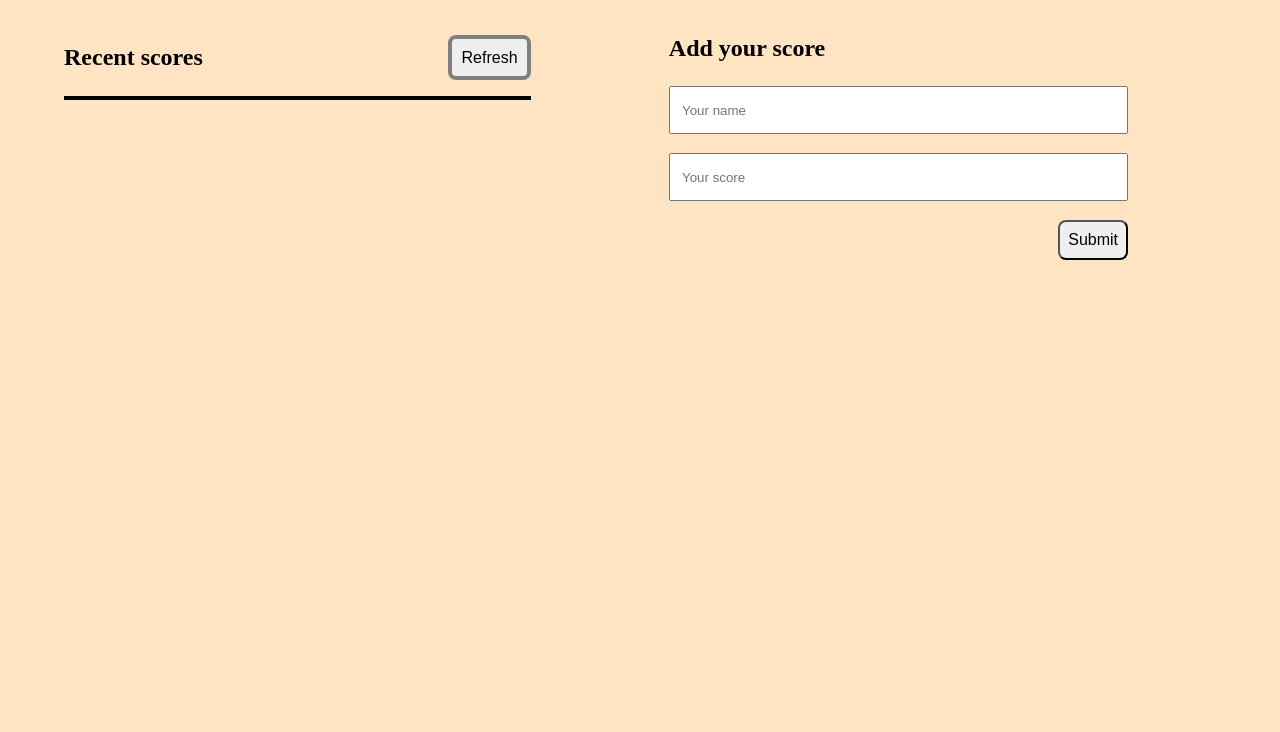
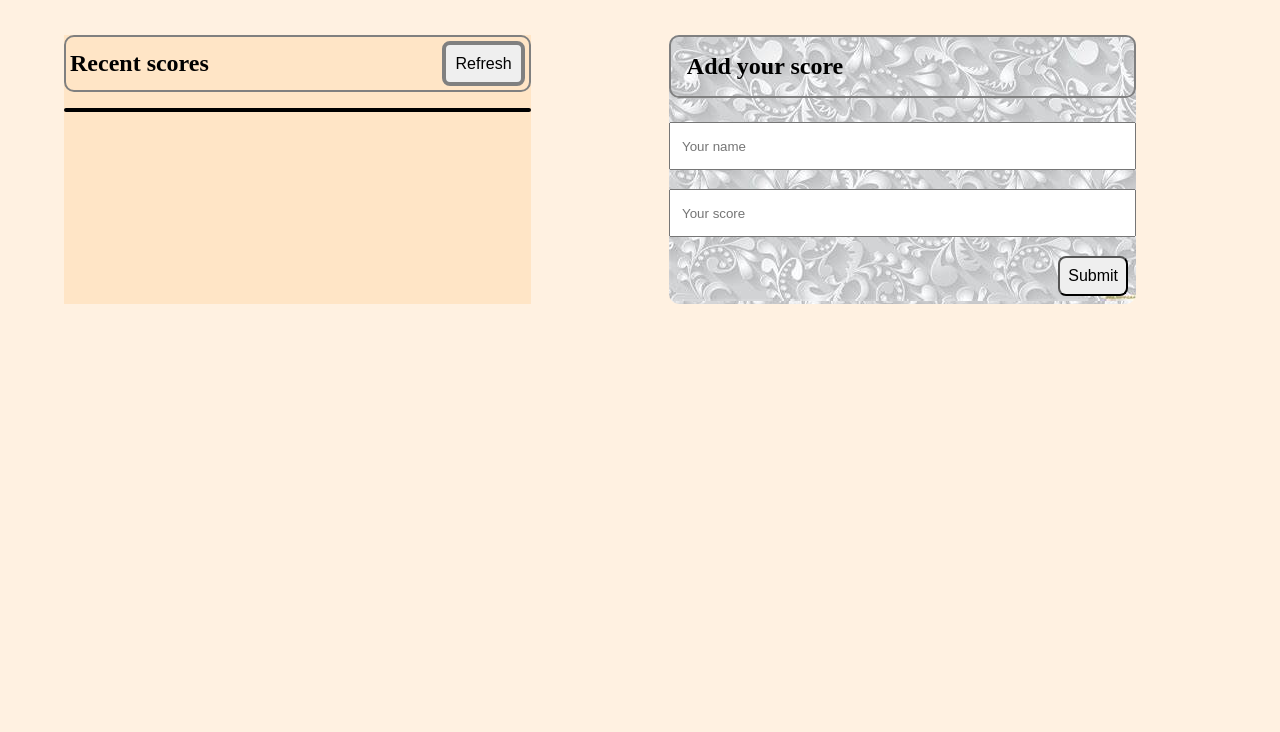
Before and after one commit to Bestbynature/leaderboard-project, a website built with webpack: page src/index.html in a window 1280 px wide. Shown: the part 68-800 px from the top of the page. Built offline with nearby package versions, Linux system fonts and the light colour scheme.

Commit message:
:zap: Update the stylesheet

```diff
--- a/src/mystyles.css
+++ b/src/mystyles.css
@@ -5,7 +5,7 @@
 }
 
 body {
-  background-color: bisque;
+  background-color: rgba(255, 228, 196, 0.5);
   padding: 1rem;
 }
 
@@ -20,6 +20,7 @@
   flex-direction: column;
   width: 40%;
   margin: 3rem;
+  background-color: rgba(255, 228, 196, 0.9);
 }
 
 .recent-heading {
@@ -27,6 +28,9 @@
   justify-content: space-between;
   align-items: center;
   margin-bottom: 1rem;
+  border: 2px solid gray;
+  padding: 4px;
+  border-radius: 10px;
 }
 
 .recent-heading button {
@@ -56,7 +60,7 @@
 
 table {
   border: 2px solid black;
-  padding: 0;
+  border-radius: 10px;
 }
 
 tr {
@@ -81,10 +85,15 @@
   flex-direction: column;
   width: 40%;
   margin: 3rem;
+  background: url(../Assets/OIP.jpg);
+  border-radius: 10px;
 }
 
 .add-heading {
   margin-bottom: 1rem;
+  border: 2px solid gray;
+  border-radius: 10px;
+  padding: 1rem;
 }
 
 .add-form {
@@ -94,19 +103,24 @@
 
 .add-form input {
   height: 3rem;
-  margin: 0.5rem 0.5rem 0.7rem 0;
+  margin: 0.5rem 0 0.7rem 0;
   outline: none;
   padding: 0.7rem;
+}
+
+.add-form input:focus {
+  box-shadow: 0 0 3px 4px;
 }
 
 @media only screen and (min-width: 375px) and (max-width: 768px) {
   main {
     flex-direction: column-reverse;
     align-items: center;
+    padding-right: 0;
   }
 
   .add,
   .recent {
-    width: 70%;
+    width: 100%;
   }
 }
```
